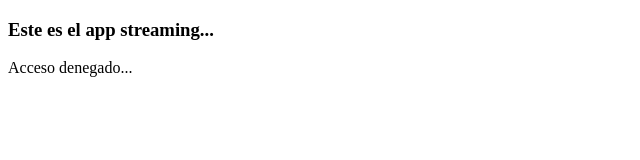
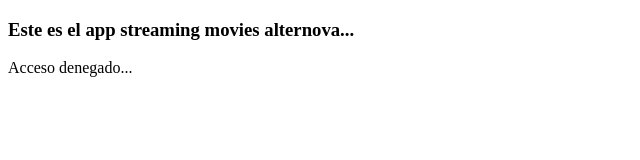
Before and after one commit to valenzuela21/server-node-movies-alternova, a website: page public/index.html in a window 1280 px wide. Shown: the whole page, without its empty margins (0-640 px from the left). Drawn offline with Linux system fonts and the light colour scheme.

Commit message:
Update Alternova Public

```diff
--- a/public/index.html
+++ b/public/index.html
@@ -2,10 +2,10 @@
 <html lang="en">
 <head>
     <meta charset="UTF-8">
-    <title>Api Streaming</title>
+    <title>Api Streaming Movies Alternova</title>
 </head>
 <body>
-<h3>Este es el app streaming...</h3>
+<h3>Este es el app streaming movies alternova...</h3>
 <p>Acceso denegado...</p>
 
 </body>
```
